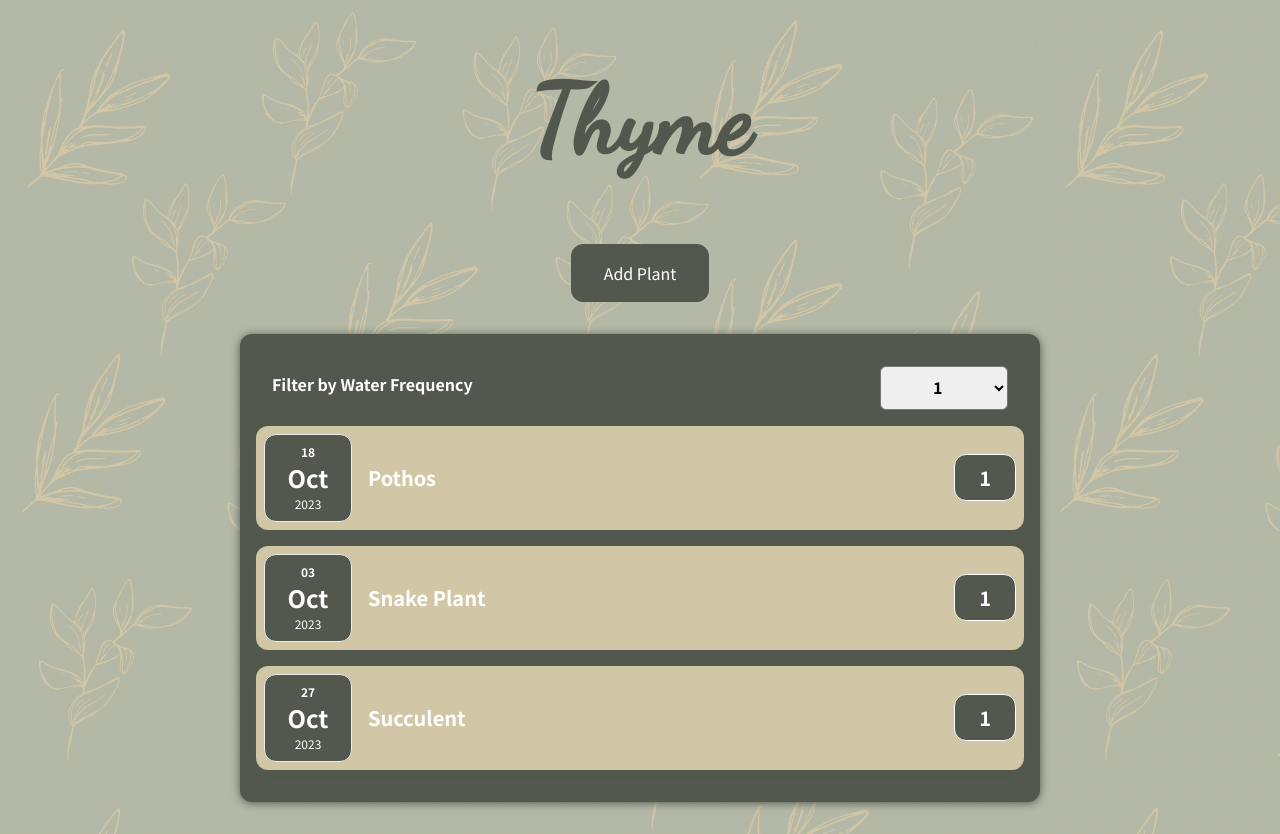
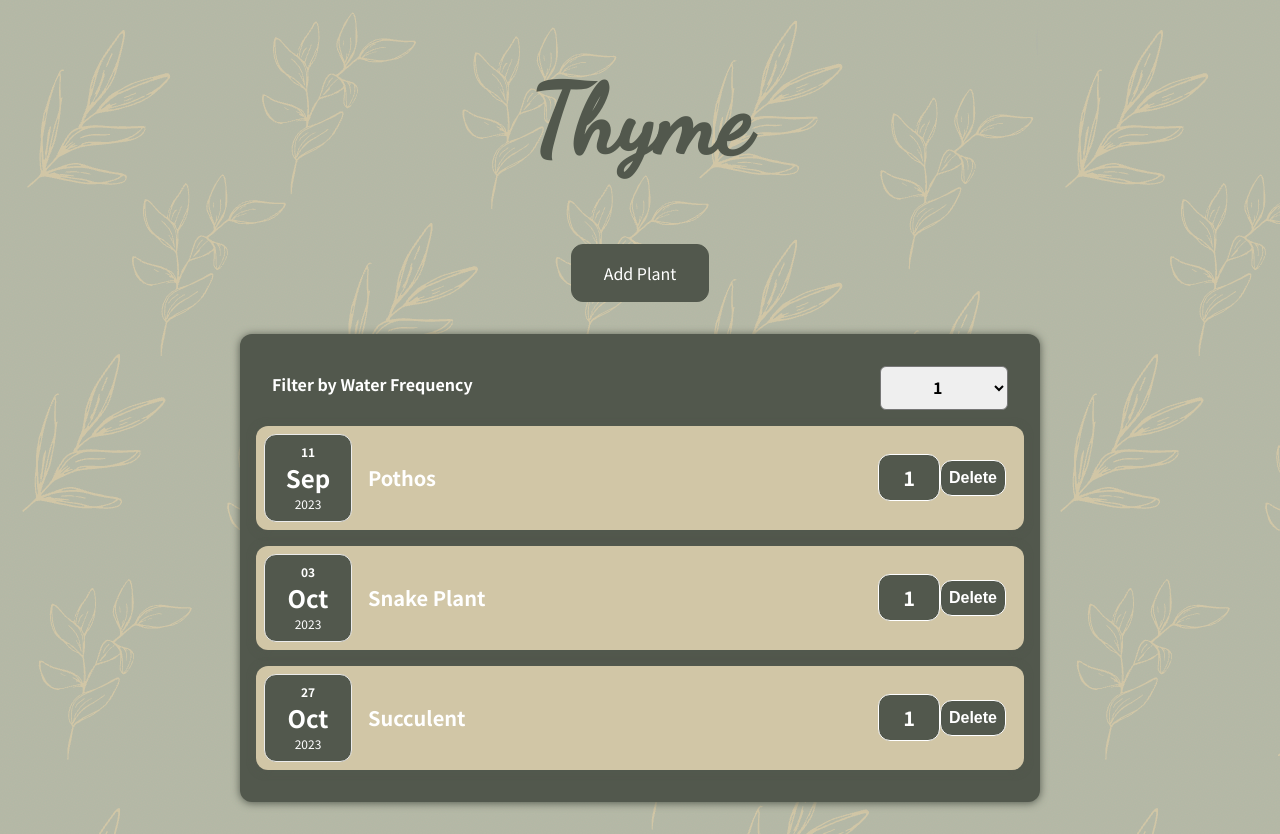
Before and after one commit to alyssa-finke/watering-thyme, a React (Create React App) app: page / in a window 1280 px wide. Built offline with nearby package versions, Linux system fonts and the light colour scheme.

Commit message:
work on delete functionality

```diff
--- a/src/App.js
+++ b/src/App.js
@@ -4,19 +4,13 @@ import NewPlant from './components/NewPlant/NewPlant';
 import WaterAlert from './components/Plants/WaterAlert';
 
 const initialPlants = [
-  { id: 1, name: 'Pothos', firstWater: new Date(2023, 9, 18), frequency: '1' },
-  { id: 2, name: 'Money Tree', firstWater: new Date(2023, 8, 10), frequency: '2' },
+  { id: 1, name: 'Pothos', firstWater: new Date(2023, 8, 11), frequency: '1' },
+  { id: 2, name: 'Money Tree', firstWater: new Date(2023, 9, 30), frequency: '2' },
   { id: 3, name: 'Snake Plant', firstWater: new Date(2023, 9, 3), frequency: '1' },
   { id: 4, name: 'Succulent', firstWater: new Date(2023, 9, 27), frequency: '1' }
 ];
 
 const App = () => {
-  // const initialPlants = [
-  //   { name: 'Pothos', firstWater: new Date(2023, 5, 1), frequency: 'once a week' },
-  //   { name: 'Money Tree', firstWater: new Date(2023, 5, 1), frequency: 'once a week' },
-  //   { name: 'Snake Plant', firstWater: new Date(2023, 5, 1), frequency: 'once a week' },
-  //   { name: 'Succulent', firstWater: new Date(2022, 5, 1), frequency: 'twice a week' }
-  // ];
 
   const [plantInfo, setNewPlant] = useState(initialPlants);
   const [show, toggleShow] = useState(false);
--- a/src/components/Plants/Plant.css
+++ b/src/components/Plants/Plant.css
@@ -61,3 +61,15 @@
     display: none;
   }
 }
+
+.delete-button {
+  font-size: 1rem;
+  font-weight: bold;
+  color: white;
+  background-color: #52584D;
+  border: 1px solid white;
+  padding: 0.5rem;
+  border-radius: 12px;
+  margin-right: 10px;
+
+}
--- a/src/components/Plants/Plant.js
+++ b/src/components/Plants/Plant.js
@@ -12,6 +12,7 @@ const Plant = (props) => {
                     <h2>{props.name}</h2>
                     <div className="water-frequency">{props.frequency}</div>
                 </div>
+                <button id={props.id} className="delete-button" onClick={() => props.buttonClickHandler(props.id)}>Delete</button>
             </Card>
         </li>
     );
--- a/src/components/Plants/PlantList.js
+++ b/src/components/Plants/PlantList.js
@@ -1,17 +1,32 @@
 import Plant from "./Plant";
 import "./PlantList.css";
+import React, { useState } from 'react';
 
 const PlantList = props => {
+    const [items, setItems] = useState(props.plant);
+    console.log(items);
+
     if (props.plant.length === 0) {
         return <h2 className="plant-list-empty">No plants found.</h2>
     }
+
+
+    const deleteItem = (id) => {
+        setItems((items) => {
+            return items.filter(item => item.id !== id);
+        });
+    };
+
+
     return <ul className="plant-list">
-        {props.plant.map((plantInfo) => (
+        {items.map((plantInfo) => ( //when this is items.map, it successfully deletes but breaks the filter
             <Plant
                 key={plantInfo.id}
+                id={plantInfo.id}
                 name={plantInfo.name}
                 firstWater={plantInfo.firstWater}
                 frequency={plantInfo.frequency}
+                buttonClickHandler={deleteItem}
             />
         ))}</ul>
 };
```
